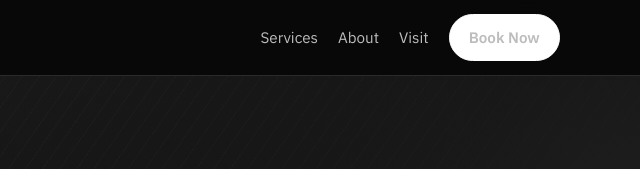
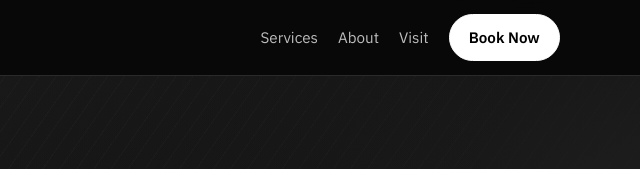
Before and after one commit to Majorkas/area67, a plain HTML site: page index.html in a window 1280 px wide. Shown: the top 169 px of the page, 640-1280 px from the left. Drawn offline with Linux system fonts and the light colour scheme; a web font is replaced by a local one.

Commit message:
updated nav bar styling slightly and fixed book now button on navbar
Co-authored-by: Copilot <copilot@github.com>

```diff
--- a/index.html
+++ b/index.html
@@ -28,7 +28,12 @@
         <a href="#services">Services</a>
         <a href="#about">About</a>
         <a href="#visit">Visit</a>
-        <a class="btn btn-primary" href="#book">Book Now</a>
+        <a
+          class="btn btn-primary"
+          href="https://area67barbershop.resurva.com/setup/schedule?utm_source=ig&utm_medium=social&utm_content=link_in_bio&fbclid=PAZXh0bgNhZW0CMTEAc3J0YwZhcHBfaWQPOTM2NjE5NzQzMzkyNDU5AAGnultvOgio1y6CcfB5xbN4PMm_neVGWay00D0aU-7tb61X-ncNCI0bT1IBFow_aem_NWXIrEiBk0nKZkxMyjL7mQ"
+          target="_blank"
+          rel="noopener noreferrer"
+        >Book Now</a>
       </nav>
     </div>
   </header>
--- a/styles.css
+++ b/styles.css
@@ -138,6 +138,10 @@ a {
 .btn-primary {
   background: var(--white);
   color: #0d0d0d;
+}
+
+.nav .btn-primary {
+  color: #000000;
 }
 
 .btn-primary:hover {
```
